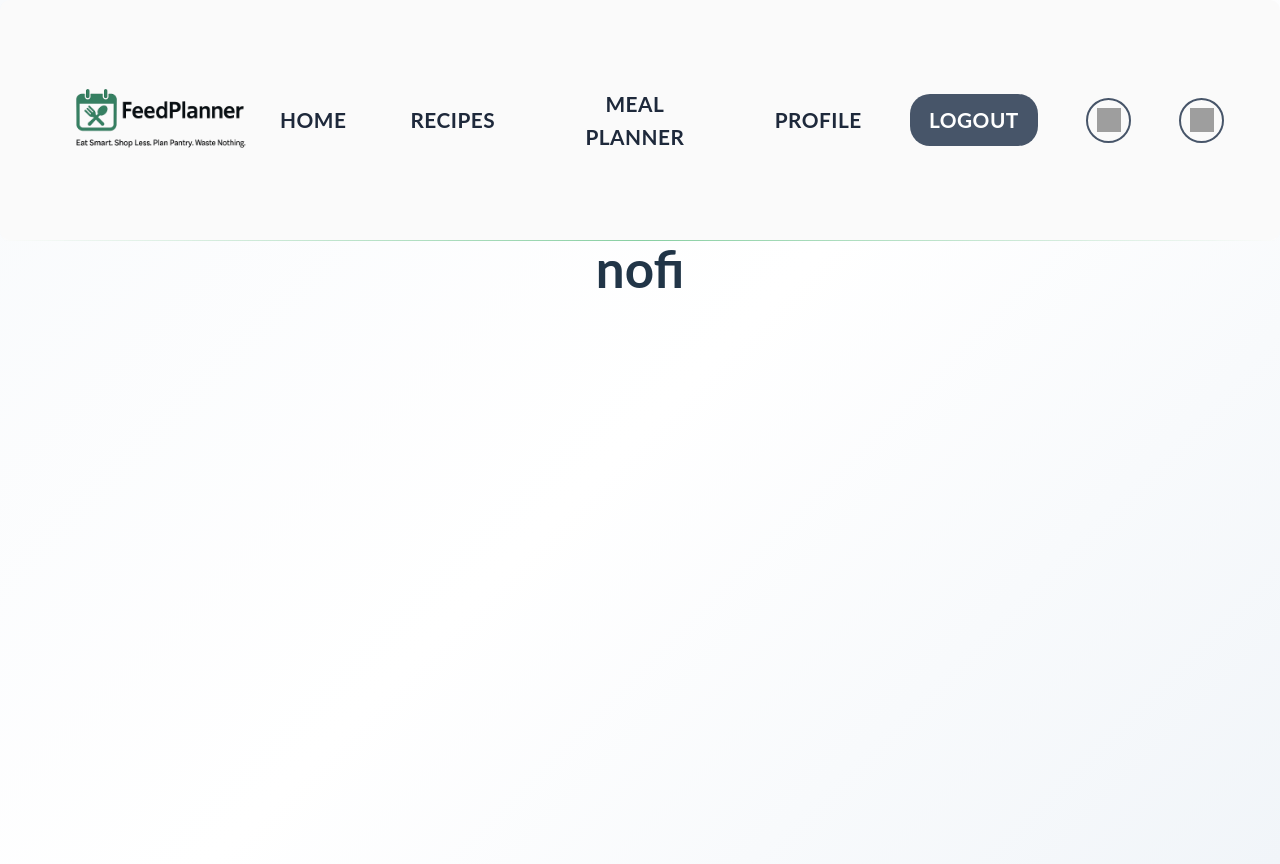
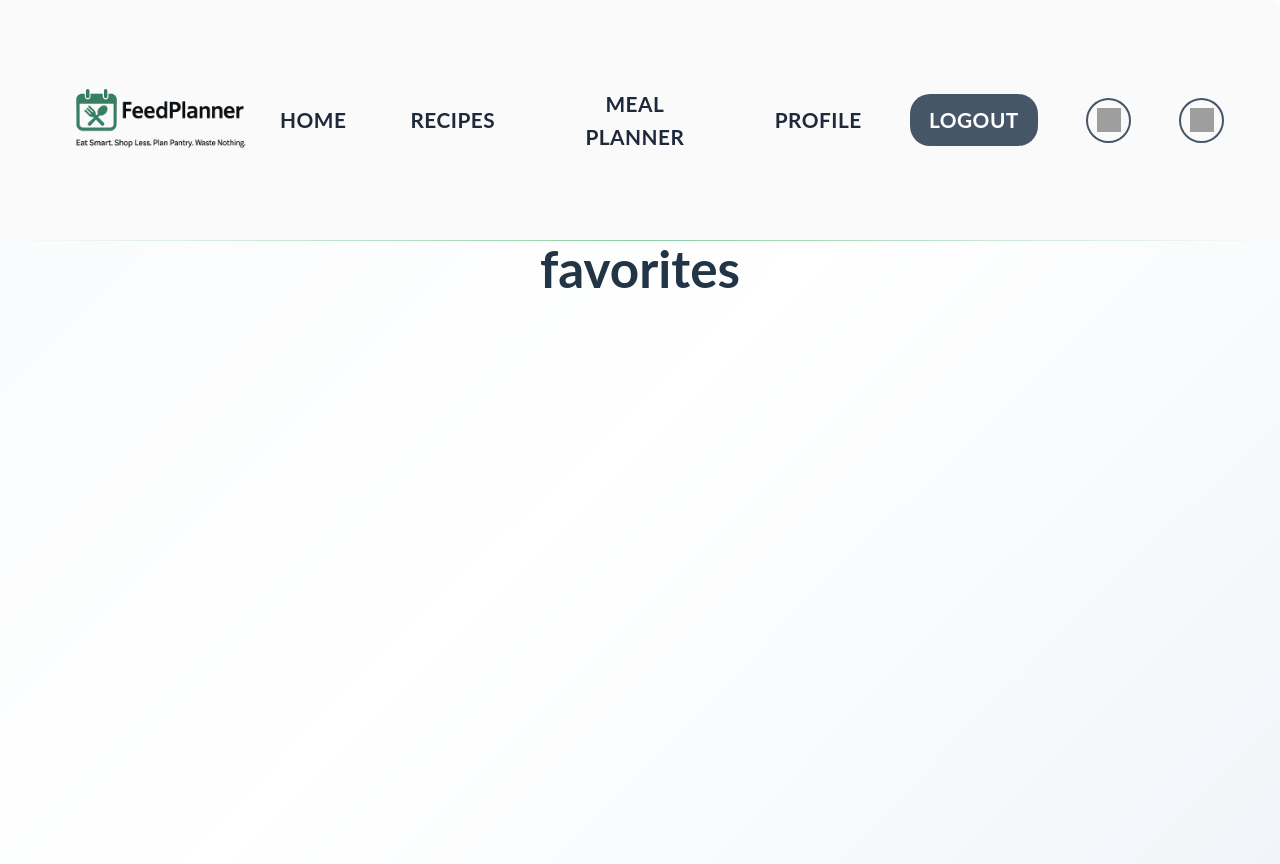
Before and after one commit to Joseph-Akintunde-MetaU/capstone, a React (Create React App) app in the folder feedplanner-frontend/my-app/: page /favorites in a window 1280 px wide. Built offline with nearby package versions, Linux system fonts and the light colour scheme; no server answers; sample sign-in values are in the browser's storage; grey boxes are pictures that could not be loaded.

Commit message:
made changes

```diff
--- a/feedplanner-frontend/my-app/src/favorites/FavoritePage.jsx
+++ b/feedplanner-frontend/my-app/src/favorites/FavoritePage.jsx
@@ -1,7 +1,7 @@
 export function FavoritePage(){
     return(
         <div>
-            <h1>nofi</h1>
+            <h1>favorites</h1>
         </div>
     )
 }
```
